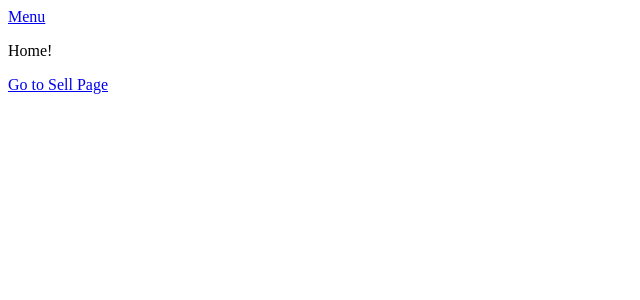
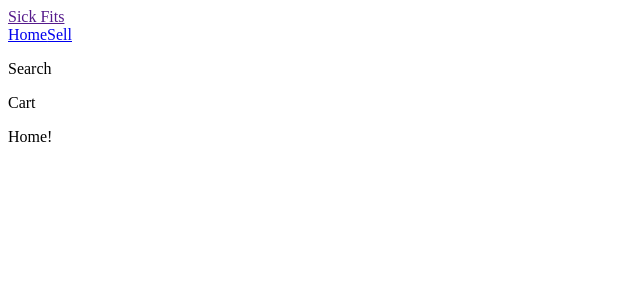
Before and after one commit to iagocrespo/sick-fits, a Next.js app in the folder frontend/: page / in a window 1280 px wide. Shown: the top 300 px of the page, without its empty margins (0-640 px from the left). Built offline with nearby package versions, Linux system fonts and the light colour scheme.

Commit message:
Creados los componentes <Header> y <Nav>

```diff
--- /dev/null
+++ b/frontend/components/Header.js
@@ -0,0 +1,22 @@
+import React from "react";
+
+import Nav from "./Nav";
+
+class Header extends React.Component {
+  render() {
+    return (
+      <div>
+        <div className="bar">
+          <a href="">Sick Fits</a>
+          <Nav />
+        </div>
+        <div className="sub-bar">
+          <p>Search</p>
+        </div>
+        <div>Cart</div>
+      </div>
+    );
+  }
+}
+
+export default Header;
--- /dev/null
+++ b/frontend/components/Nav.js
@@ -0,0 +1,19 @@
+import React from "react";
+import Link from "next/link";
+
+class Nav extends React.Component {
+  render() {
+    return (
+      <div>
+        <Link href="/">
+          <a>Home</a>
+        </Link>
+        <Link href="/sell">
+          <a>Sell</a>
+        </Link>
+      </div>
+    );
+  }
+}
+
+export default Nav;
--- a/frontend/components/Page.js
+++ b/frontend/components/Page.js
@@ -1,12 +1,15 @@
 import React from "react";
+
+import Header from "./Header";
 
 class Page extends React.Component {
   render() {
     return (
       <div>
-        <nav>
+        <Header />
+        {/*<nav>
           <a href="_">Menu</a>
-        </nav>
+        </nav>*/}
         {this.props.children}
       </div>
     );
--- a/frontend/pages/index.js
+++ b/frontend/pages/index.js
@@ -1,12 +1,8 @@
 import React from "react";
-import Link from "next/link";
 
 const Home = props => (
   <div>
     <p>Home!</p>
-    <Link href="/sell">
-      <a>Go to Sell Page</a>
-    </Link>
   </div>
 );
 
--- a/frontend/pages/sell.js
+++ b/frontend/pages/sell.js
@@ -1,12 +1,8 @@
 import React from "react";
-import Link from "next/link";
 
 const Sell = props => (
   <div>
     <p>Sell!</p>
-    <Link href="/">
-      <a>Home</a>
-    </Link>
   </div>
 );
 
```
